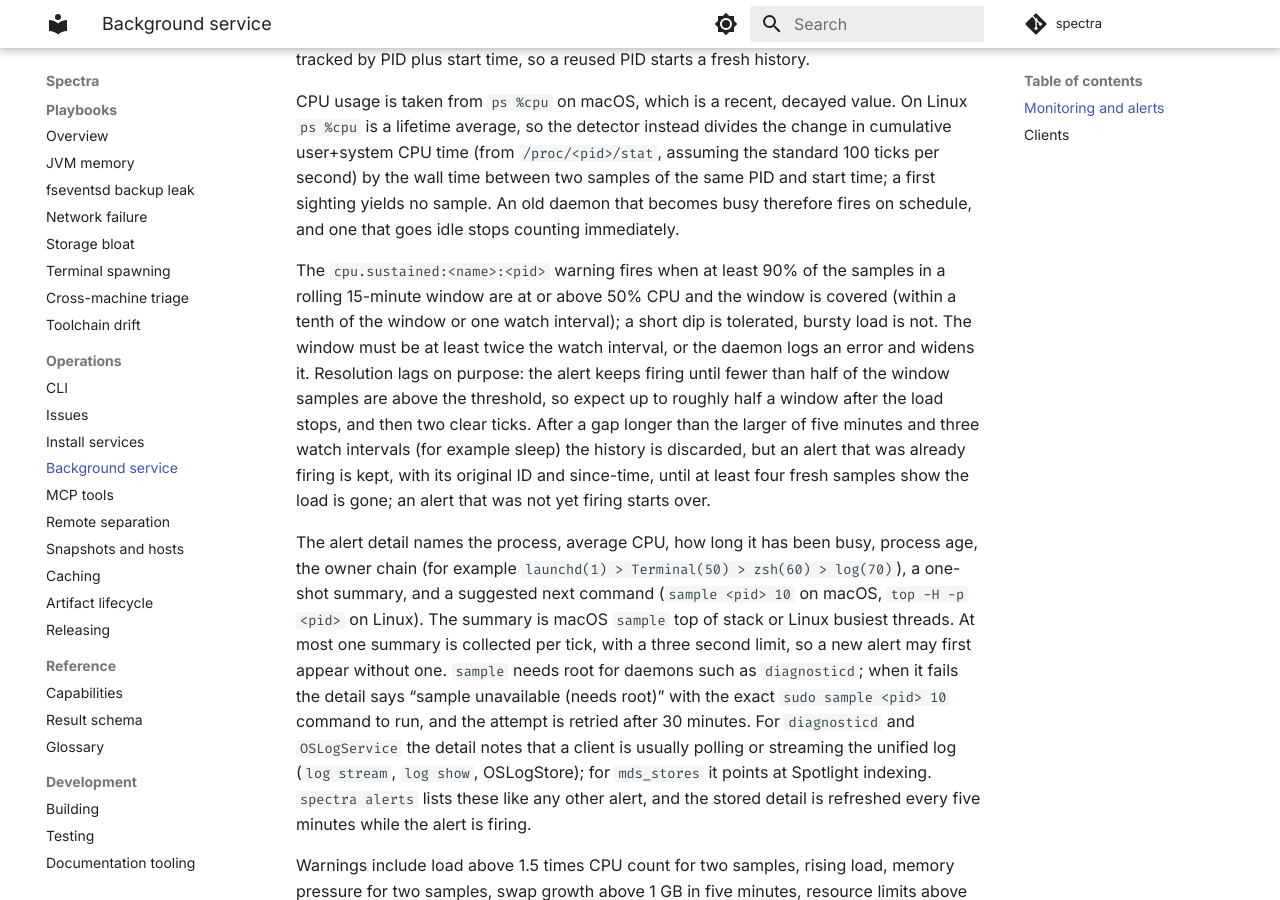
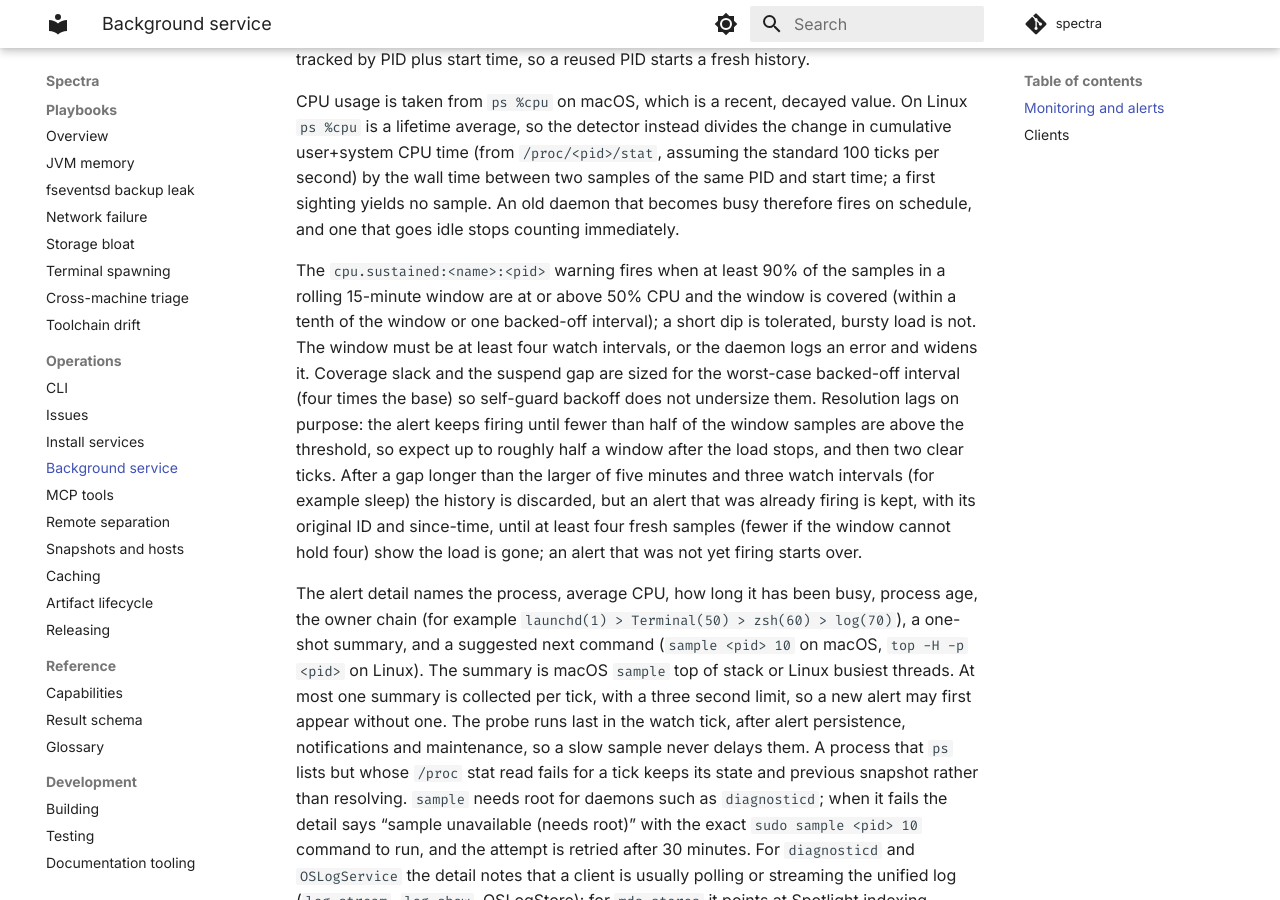
Before and after one commit to kaeawc/spectra, an MkDocs documentation site: the page built from docs/operations/daemon.md, in a window 1280 px wide and 900 px high, scrolled down 1866 px. Built offline with MkDocs 1.6.1 and Material for MkDocs 9.7.7, drawn with Linux system fonts in a browser that asks for light colours; comment, search, counter and statistics services are not loaded.

Commit message:
docs: update sustained-CPU window, backoff and stat-failure notes
Co-Authored-By: Claude Sonnet 5.5 <noreply@anthropic.com>
Claude-Session: https://claude.ai/code/session_01U8xmvzLBTHJmjtoSCTBdRT

```diff
--- a/docs/operations/daemon.md
+++ b/docs/operations/daemon.md
@@ -92,22 +92,27 @@ immediately.
 
 The `cpu.sustained:<name>:<pid>` warning fires when at least 90% of the samples
 in a rolling 15-minute window are at or above 50% CPU and the window is covered
-(within a tenth of the window or one watch interval); a short dip is tolerated,
-bursty load is not. The window must be at least twice the watch interval, or the
-daemon logs an error and widens it. Resolution lags on purpose: the alert keeps
+(within a tenth of the window or one backed-off interval); a short dip is tolerated,
+bursty load is not. The window must be at least four watch intervals, or the
+daemon logs an error and widens it. Coverage slack and the suspend gap are sized
+for the worst-case backed-off interval (four times the base) so self-guard
+backoff does not undersize them. Resolution lags on purpose: the alert keeps
 firing until fewer than half of the window samples are above the threshold, so
 expect up to roughly half a window after the load stops, and then two clear
 ticks. After a gap longer than the larger of five minutes and three watch
 intervals (for example sleep) the history is discarded, but an alert that was
 already firing is kept, with its original ID and since-time, until at least four
-fresh samples show the load is gone; an alert that was not yet firing starts over.
+fresh samples (fewer if the window cannot hold four) show the load is gone; an alert that was not yet firing starts over.
 
 The alert detail names the process, average CPU, how long it has been busy,
 process age, the owner chain (for example `launchd(1) > Terminal(50) >
 zsh(60) > log(70)`), a one-shot summary, and a suggested next command (`sample
 <pid> 10` on macOS, `top -H -p <pid>` on Linux). The summary is macOS `sample`
 top of stack or Linux busiest threads. At most one summary is collected per tick,
-with a three second limit, so a new alert may first appear without one. `sample`
+with a three second limit, so a new alert may first appear without one. The probe runs last in the watch
+tick, after alert persistence, notifications and maintenance, so a slow sample
+never delays them. A process that `ps` lists but whose `/proc` stat read fails
+for a tick keeps its state and previous snapshot rather than resolving. `sample`
 needs root for daemons such as `diagnosticd`; when it fails the detail says
 "sample unavailable (needs root)" with the exact `sudo sample <pid> 10`
 command to run, and the attempt is retried after 30 minutes. For `diagnosticd` and `OSLogService` the detail notes
```
